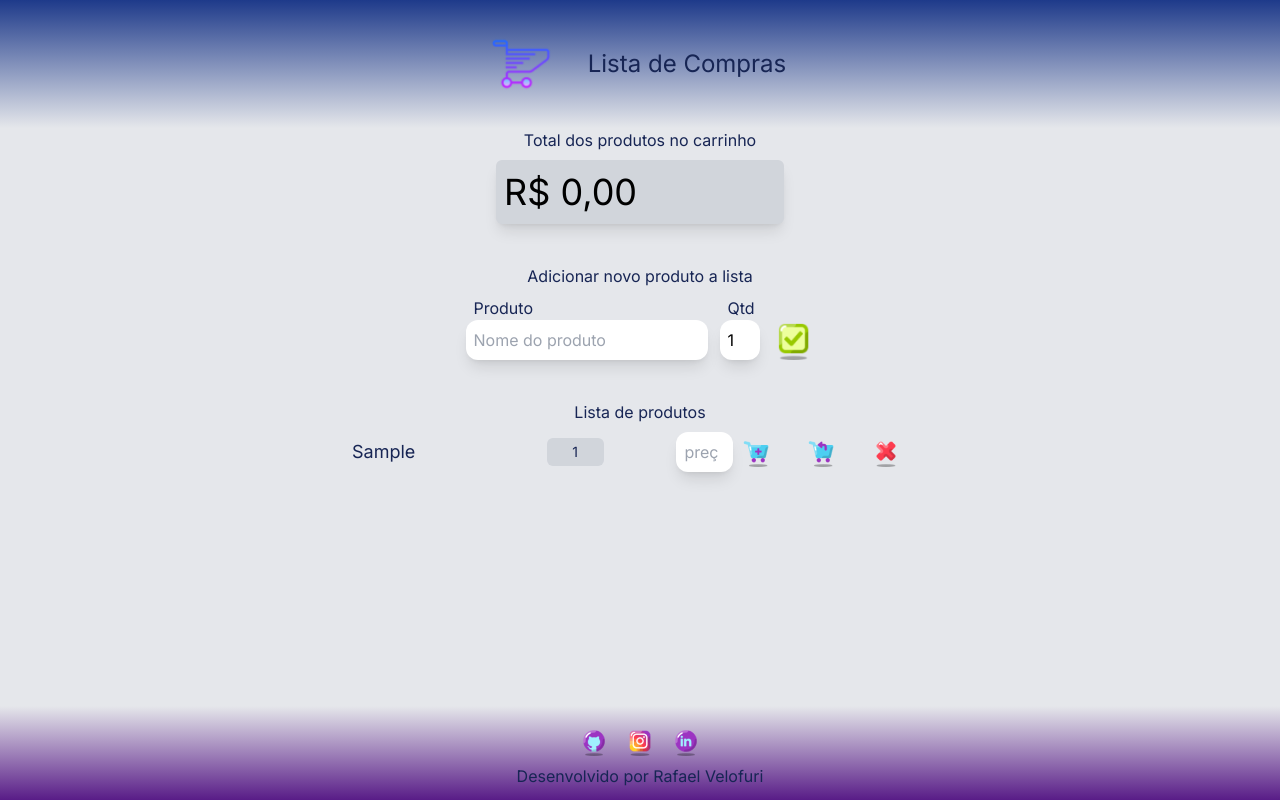
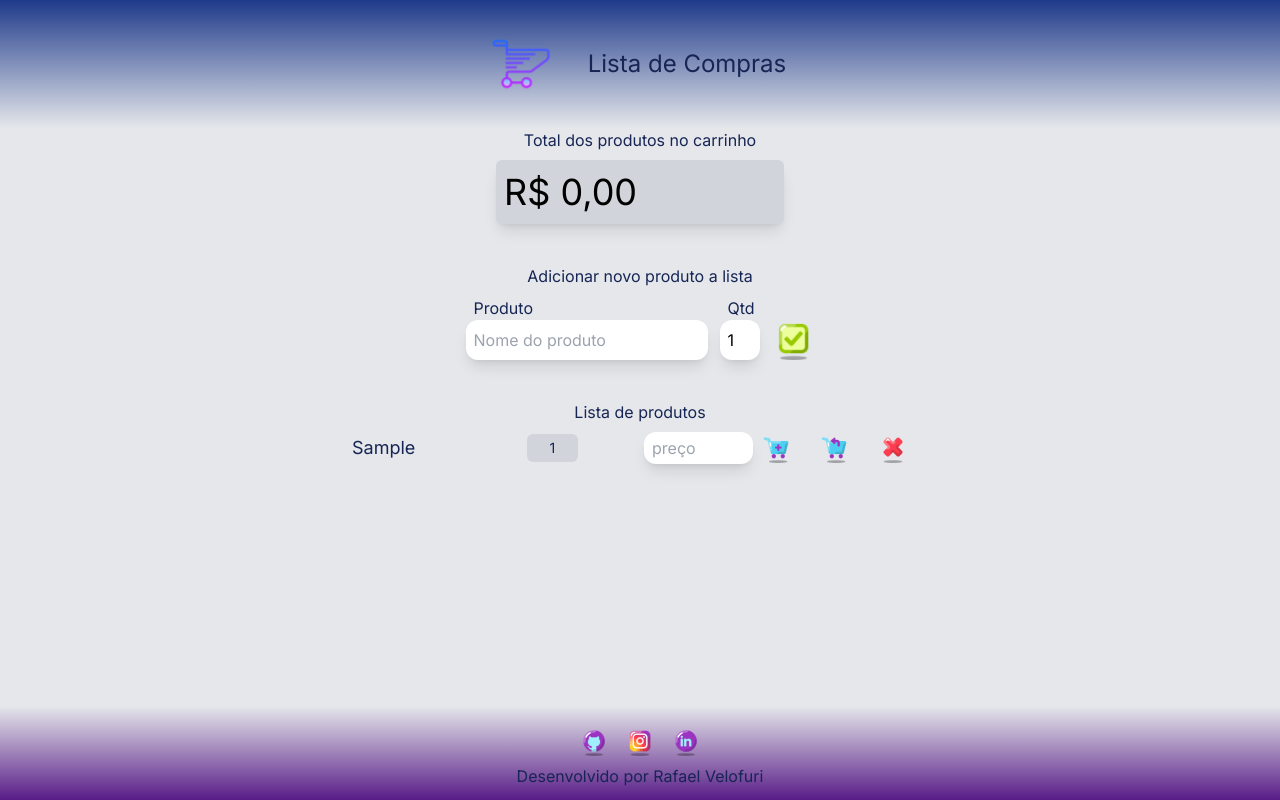
Before and after one commit to Velofuri/gerenciador-de-compras, a Next.js app: page / in a window 1280 px wide. Both pictures are taken after typing "Sample" into the empty fields and a click on the button 793 px from the left and 328 px from the top of the page. Built offline with nearby package versions, Linux system fonts and the light colour scheme.

Commit message:
Correção posicionamento input preço

```diff
--- a/src/app/page.tsx
+++ b/src/app/page.tsx
@@ -6,7 +6,6 @@ import ListaProduto from '@/components/listaProduto'
 import TituloSecao from '@/components/tituloSecao'
 import TotalProdutos from '@/components/totalProdutos'
 import Image from 'next/image'
-import Link from 'next/link'
 import { useEffect, useState } from 'react'
 
 export interface IListaProduto {
--- a/src/components/listaProduto/item.tsx
+++ b/src/components/listaProduto/item.tsx
@@ -20,14 +20,14 @@ export default function Item({
 }: ListaProdutoProps) {
   const [valor, setValor] = useState<number>(produto.valor)
   return (
-    <li className='grid grid-cols-9 gap-2 mb-2 items-center'>
+    <li className='grid grid-cols-10 gap-2 mb-2 items-center'>
       <h3 className='text-lg text-blue-950 col-span-3'>{produto.nome}</h3>
       <h3 className='p-1 text-sm text-blue-950 bg-gray-300 rounded-md w-auto h-auto text-center'>
         {produto.quantidade}
       </h3>
 
       <Input
-        classes='col-span-1'
+        classes='col-span-2 h-8'
         disabled={produto.valor !== 0}
         nomeInput='preco-produto'
         placeholder='preço'
```
